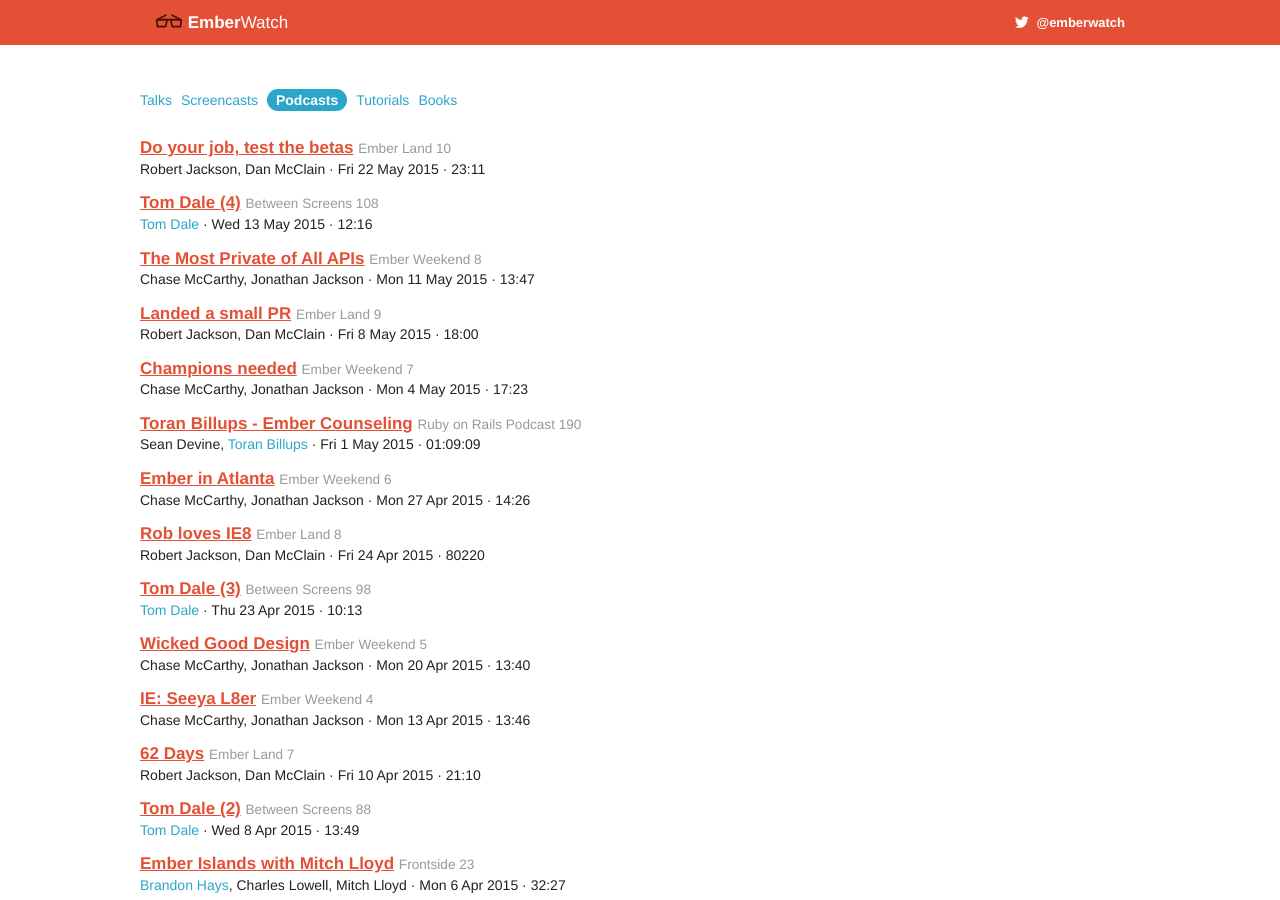
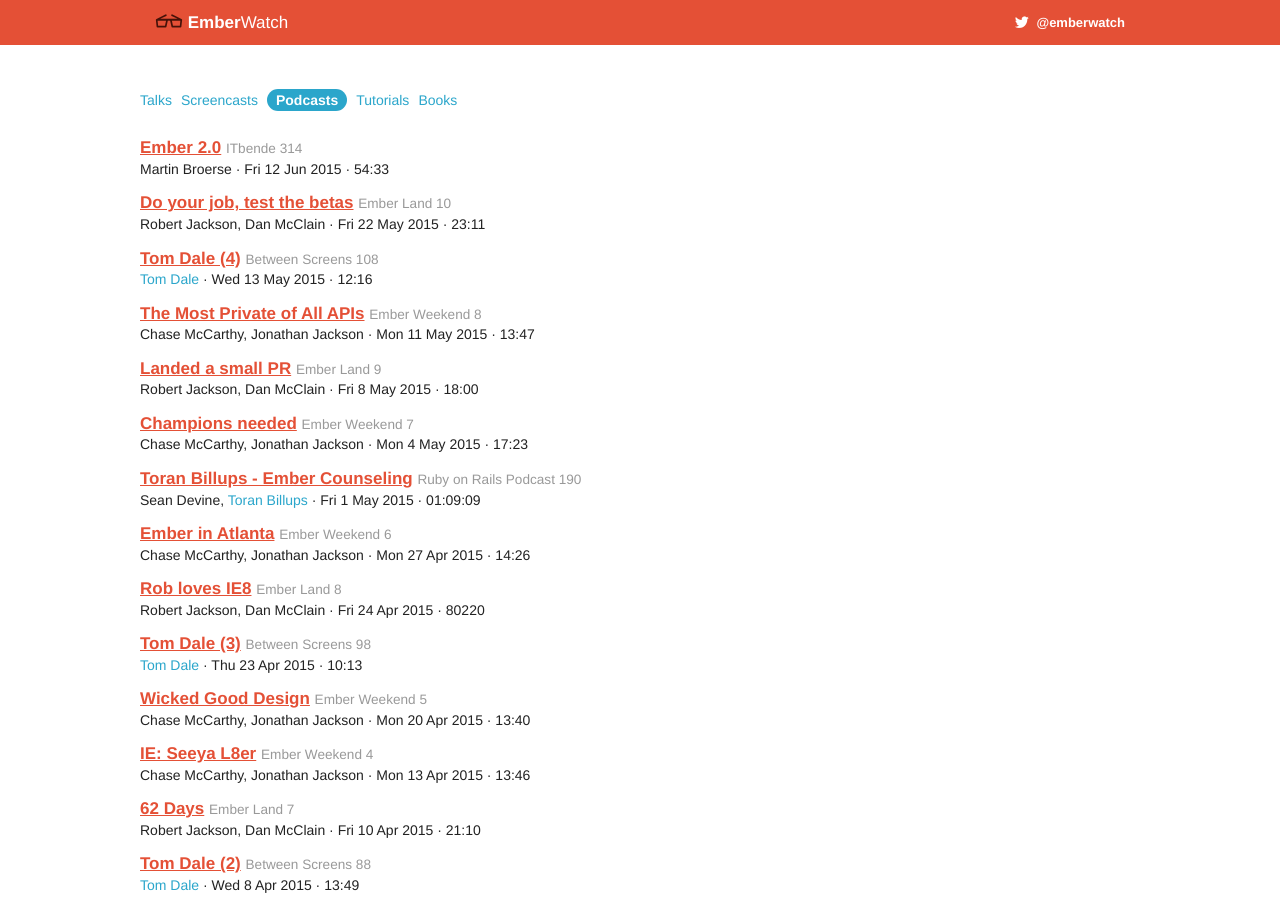
Before and after one commit to emberwatch/emberwatch, a Jekyll site: the page built from podcasts.html, in a window 1280 px wide and 900 px high. Built offline with Jekyll 4.4.1, drawn with Linux system fonts in a browser that asks for light colours; comment, search, counter and statistics services are not loaded.

Commit message:
ITBende 314
Martin Broerse

```diff
--- a/_data/podcasts.yml
+++ b/_data/podcasts.yml
@@ -1,4 +1,12 @@
 ---
+- title: 'Ember 2.0'
+  episode: 314
+  host: ITbende
+  member_ids:
+  - 149
+  duration: '54:33'
+  date: '2015-06-12'
+  url: http://www.itbende.nl/blog/2015/06/itbende-podcast-nr-314-ember-2-0/
 - title: Do your job, test the betas
   episode: 10
   host: Ember Land
```
